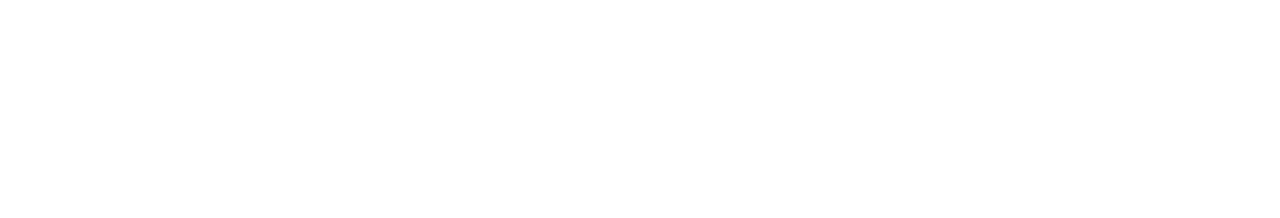
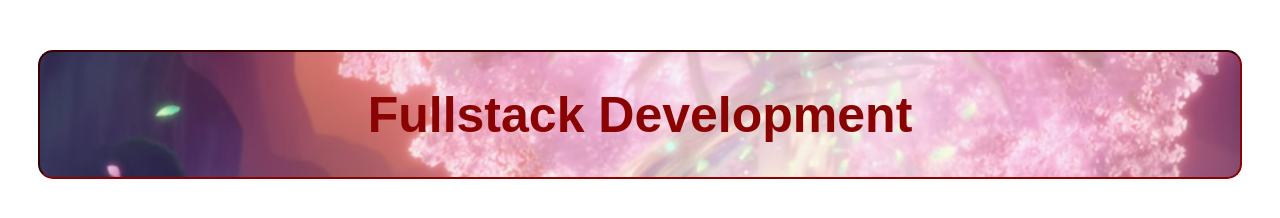
Before and after one commit to UlugbekYusupov/fullstack-development-202, a plain HTML site: page index.html in a window 1280 px wide. Drawn offline with Linux system fonts and the light colour scheme.

Commit message:
Kirishni bezatdim

```diff
--- a/index.css
+++ b/index.css
@@ -0,0 +1,18 @@
+.container{
+    width: 1200px;
+    margin: 50px auto;
+    background-image: url(rasm.jpg);
+    background-position: center;
+    background-size: cover;
+    background-repeat: no-repeat;
+    border: 2px inset #8a0303;
+    display: flex;
+    justify-content: center;
+    align-items: center;
+    border-radius: 15px;
+}
+h1{
+    font-size: 50px;
+    color: #8a0303;
+    font-family: 'Arial', sans-serif;
+}
--- a/index.html
+++ b/index.html
@@ -3,10 +3,13 @@
 <head>
     <meta charset="UTF-8">
     <meta name="viewport" content="width=device-width, initial-scale=1.0">
+    <link rel="stylesheet" href="index.css">
     <title>Document</title>
 </head>
 <body>
-
+    <div class="container">
+        <h1>Fullstack Development</h1>
+    </div>
     <script src="main2.js"></script>
 </body>
 </html>
--- a/main2.js
+++ b/main2.js
@@ -38,13 +38,13 @@
 
 // console.log(katta);
 
-let n = 12347626;
-let katta = 0;
+// let n = 12347626;
+// let katta = 0;
 
-while (n > 0) {
-    let oxirgi = n % 10;
-    katta += 1;
-    n = Math.floor(n / 10);
-}
+// while (n > 0) {
+//     let oxirgi = n % 10;
+//     katta += 1;
+//     n = Math.floor(n / 10);
+// }
 
-console.log(katta);
+// console.log(katta);
```
Also changed, not shown: rasm.jpg (added).
